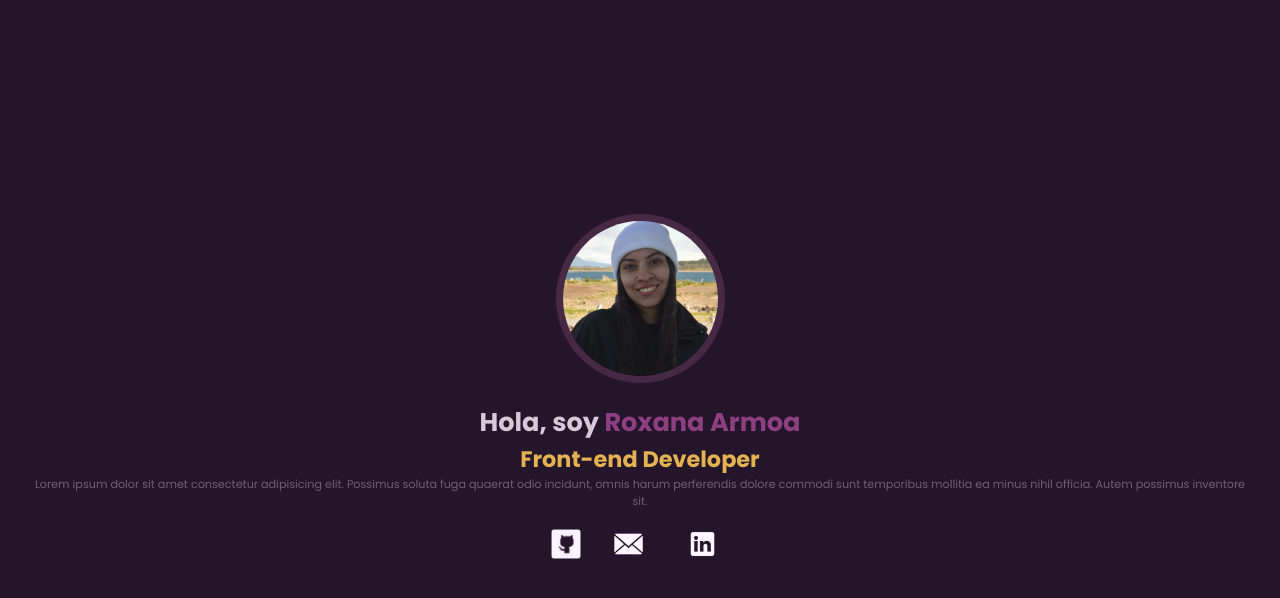
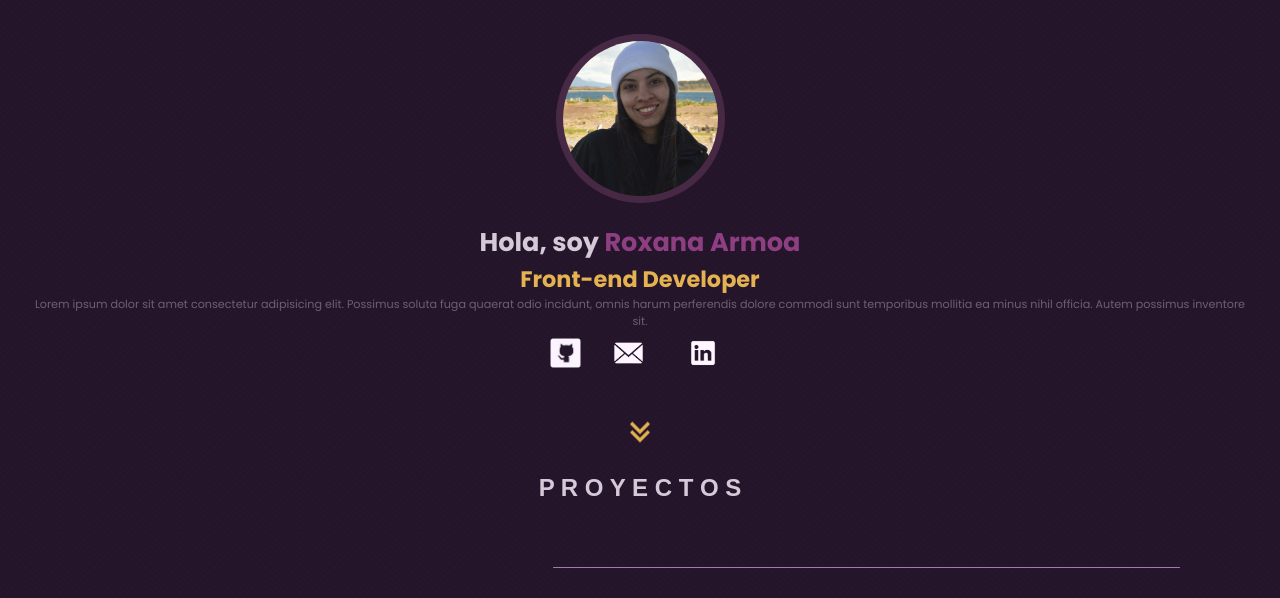
Before and after one commit to Roxanaarmoa/portfolio-Roxana, a plain HTML site: page index.html in a window 1280 px wide. Drawn offline with Linux system fonts and the light colour scheme.

Commit message:
comienzo seccion proyectos

```diff
--- a/index.html
+++ b/index.html
@@ -6,6 +6,7 @@
     <!-- CSS -->
     <link rel="stylesheet" href="style.css">
     <!--fonts-->
+    <link href="https://fonts.googleapis.com/css2?family=Montserrat:wght@400;700&display=swap" rel="stylesheet">
     <link rel="preconnect" href="https://fonts.googleapis.com">
     <link rel="preconnect" href="https://fonts.gstatic.com" crossorigin>
     <link href="https://fonts.googleapis.com/css2?family=Poppins:wght@400;700&display=swap" rel="stylesheet">
@@ -13,21 +14,32 @@
 </head>
 <body>
     <header></header>
-    <main>
-        <section class="main">
-            <article class="me">
+    <main class="main">
+        <section class="me">
                 <img class="photo" src="/img/FOTO2.jpg" alt="">
                 <h1>Hola, soy <b class="name">Roxana Armoa</b></h1>
-                <h3>Front-end Developer</h3>
+                <h2>Front-end Developer</h2>
                 <p>Lorem ipsum dolor sit amet consectetur adipisicing elit. Possimus soluta fuga quaerat odio incidunt, omnis harum perferendis dolore commodi sunt temporibus mollitia ea minus nihil officia. Autem possimus inventore sit.</p>
-            </article>
-            <div class="logos-container">
-                <img src="/img/github.png" alt="">
-                <img class="email" src="/img/email.png" alt="">
-                <img src="/img/linkedin.png" alt="">
+                <div class="logos-container">
+                    <img src="/img/github.png" alt="">
+                    <img class="email" src="/img/email.png" alt="">
+                    <img src="/img/linkedin.png" alt="">
+                </div>
+
+            <div class="arrow-down">
+                <svg xmlns="http://www.w3.org/2000/svg" width="40" height="40" fill="currentColor" viewBox="0 0 24 24">
+                    <path d="M7.41 8.59 12 13.17l4.59-4.58L18 10l-6 6-6-6z"/>
+                    <path d="M7.41 13.59 12 18.17l4.59-4.58L18 15l-6 6-6-6z"/>
+                </svg>
             </div>
+        </section>
+        <section class="proyects">
+            <h3>P R O Y E C T O S</h3>
+        </section>
 
-        </section>
+
+
+
         <section class="about">
 
         </section>
--- a/style.css
+++ b/style.css
@@ -3,6 +3,23 @@
     padding: 0;
     font-family: 'Poppins', sans-serif;
 }
+h3 {
+    text-align: center;
+    font-family: 'Bebas Neue', sans-serif;
+    color: #fdf2ffd1;
+    font-weight: 600;
+    font-size: 1.5rem;
+}h3::after {
+    content: '';
+    position: absolute;
+    width: 49%; /* Largo de la línea*/
+    top: 567px;
+    right: 100px;
+    height: 1px;
+    background-color: #A678B3;
+    border-radius: 2px;
+}
+
 
 /* main */
 .main{
@@ -13,8 +30,6 @@
 
 
 .me{
-    position: relative;
-    top: 180px;
     display: flex;
     flex-direction: column;
     align-items: center;
@@ -24,8 +39,7 @@
     color: #fdf2ffd1;
     padding-top:20px ;
     font-size: 1.6rem;
-
-}.me h3{
+}.me h2{
     color: #ffc857e0;
     font-size: 1.4rem;
 }.me p{
@@ -36,8 +50,7 @@
 
 .name{
     color: #8d3f82;
-}
-.photo{
+}.photo{
     width: 155px;
     border-radius: 200px;
     border-style: solid;
@@ -49,19 +62,32 @@
     display: flex;
     justify-content: center;
     align-items: center;
+    padding-top: 0.5rem;
 }.logos-container img{
-    height: 30px;
-    position: relative;
-    top: 165px;
+    height: 1.9rem;
     object-fit: cover; /* recorta y mantiene proporción */
 }.email{
     width: 95px;
 }
 
-.slide{
-    text-decoration: none;
-    position: relative;
-    top: 150px;
-    color: aliceblue;
+/*flecha*/
+.arrow-down {
+    right: 10px;
+    display: flex;
+    justify-content: center;
+    margin-top: 2rem;
+    color:#ffc857e0;
+    cursor: pointer;
+    animation: bounce 1.5s infinite;
 }
+
+@keyframes bounce {
+    0%, 100% {
+    transform: translateY(0);
+    }
+    50% {
+    transform: translateY(8px);
+    }
+}
+
 /* about*/
```
